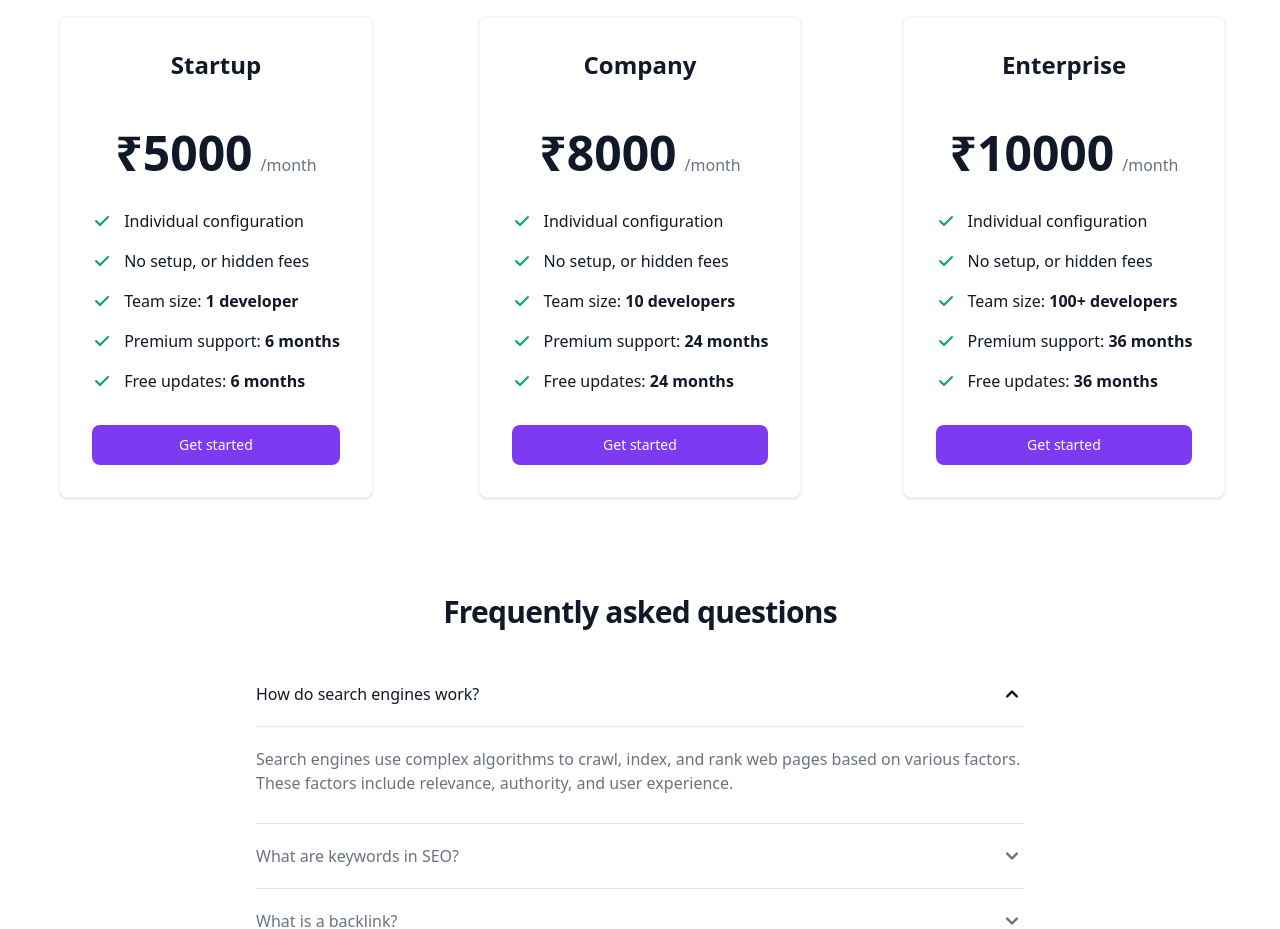
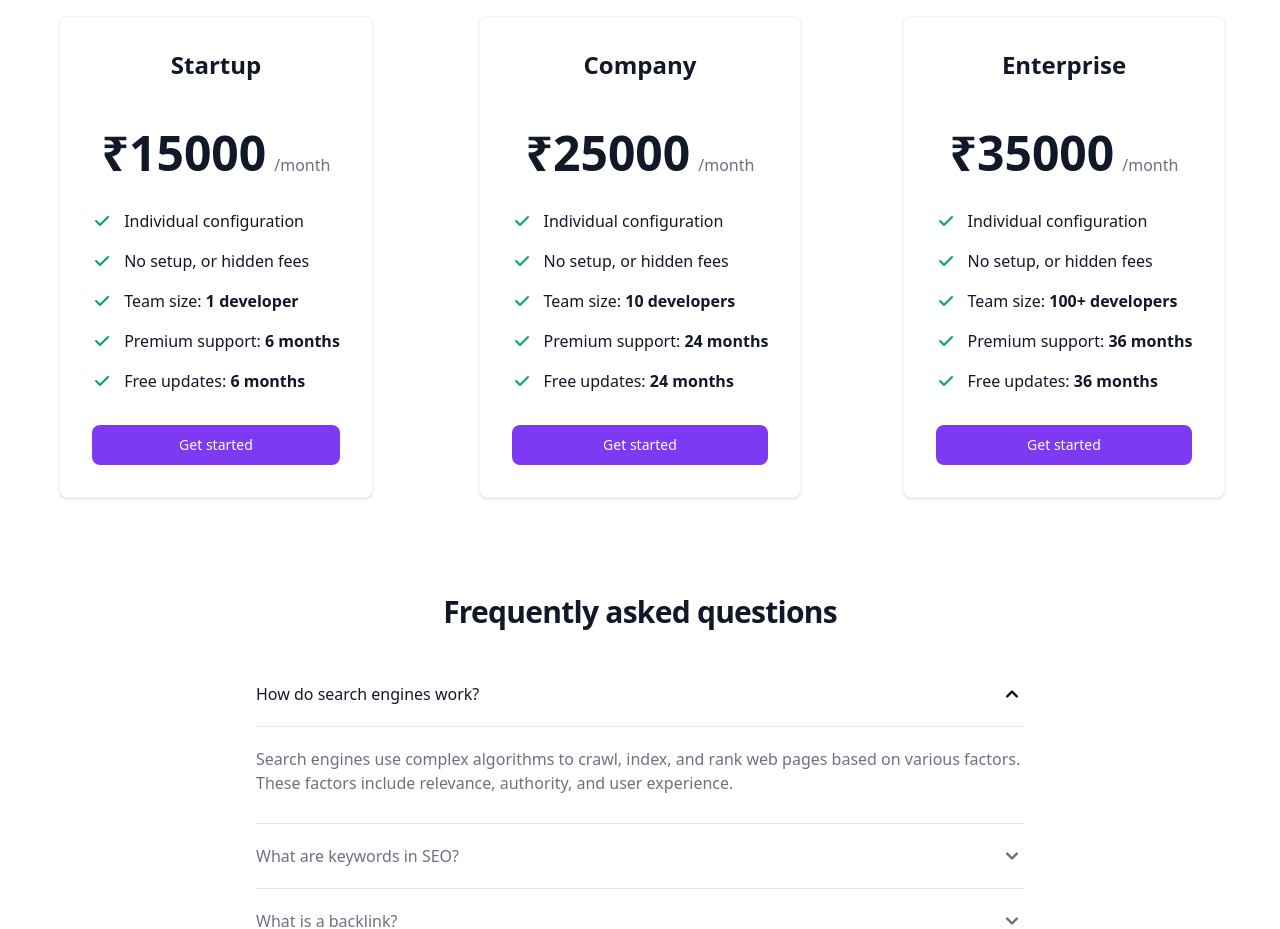
Before and after one commit to Sooraj987/SEO-ADS, a website: page index.html in a window 1280 px wide. Shown: the part 3700-4629 px from the top of the page. Drawn offline with nearby package versions, Linux system fonts and the light colour scheme; a script that the page names is missing.

Commit message:
Update index.html

```diff
--- a/index.html
+++ b/index.html
@@ -316,7 +316,7 @@
                 <div class="flex flex-col max-w-lg p-6 mx-auto text-center text-gray-900 bg-white border border-gray-100 rounded-lg shadow dark:border-gray-600 xl:p-8 dark:bg-gray-800 dark:text-white">
                     <h3 class="mb-4 text-2xl font-semibold">Startup</h3>
                     <div class="flex items-baseline justify-center my-8">
-                        <span class="mr-2 text-5xl font-extrabold">₹5000</span>
+                        <span class="mr-2 text-5xl font-extrabold">₹15000</span>
                         <span class="text-gray-500 dark:text-gray-400">/month</span>
                     </div>
                     <!-- List -->
@@ -353,7 +353,7 @@
                 <div class="flex flex-col max-w-lg p-6 mx-auto text-center text-gray-900 bg-white border border-gray-100 rounded-lg shadow dark:border-gray-600 xl:p-8 dark:bg-gray-800 dark:text-white">
                     <h3 class="mb-4 text-2xl font-semibold">Company</h3>
                     <div class="flex items-baseline justify-center my-8">
-                        <span class="mr-2 text-5xl font-extrabold">₹8000</span>
+                        <span class="mr-2 text-5xl font-extrabold">₹25000</span>
                         <span class="text-gray-500 dark:text-gray-400" dark:text-gray-400>/month</span>
                     </div>
                     <!-- List -->
@@ -390,7 +390,7 @@
                 <div class="flex flex-col max-w-lg p-6 mx-auto text-center text-gray-900 bg-white border border-gray-100 rounded-lg shadow dark:border-gray-600 xl:p-8 dark:bg-gray-800 dark:text-white">
                     <h3 class="mb-4 text-2xl font-semibold">Enterprise</h3>
                     <div class="flex items-baseline justify-center my-8">
-                        <span class="mr-2 text-5xl font-extrabold">₹10000</span>
+                        <span class="mr-2 text-5xl font-extrabold">₹35000</span>
                         <span class="text-gray-500 dark:text-gray-400">/month</span>
                     </div>
                     <!-- List -->
```
